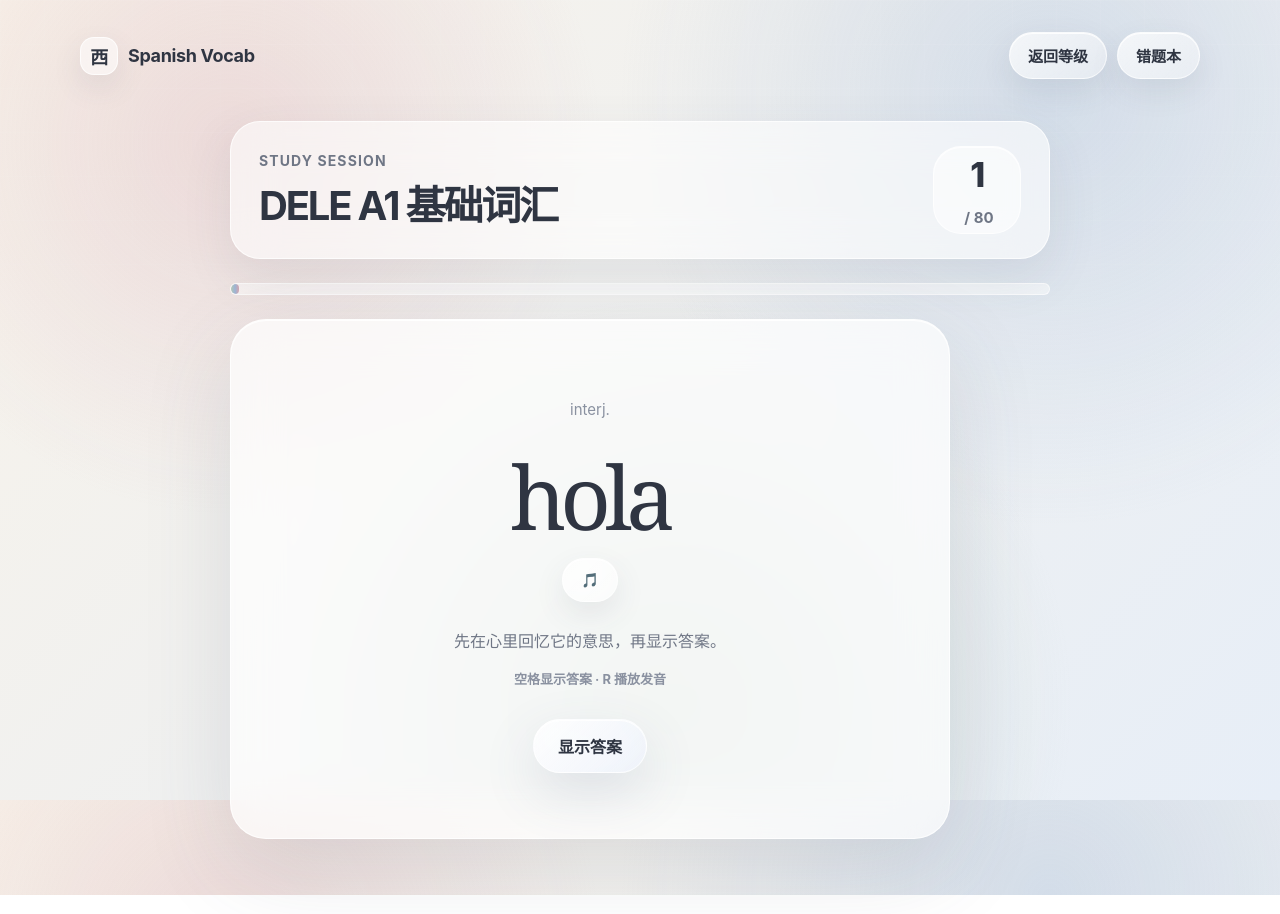
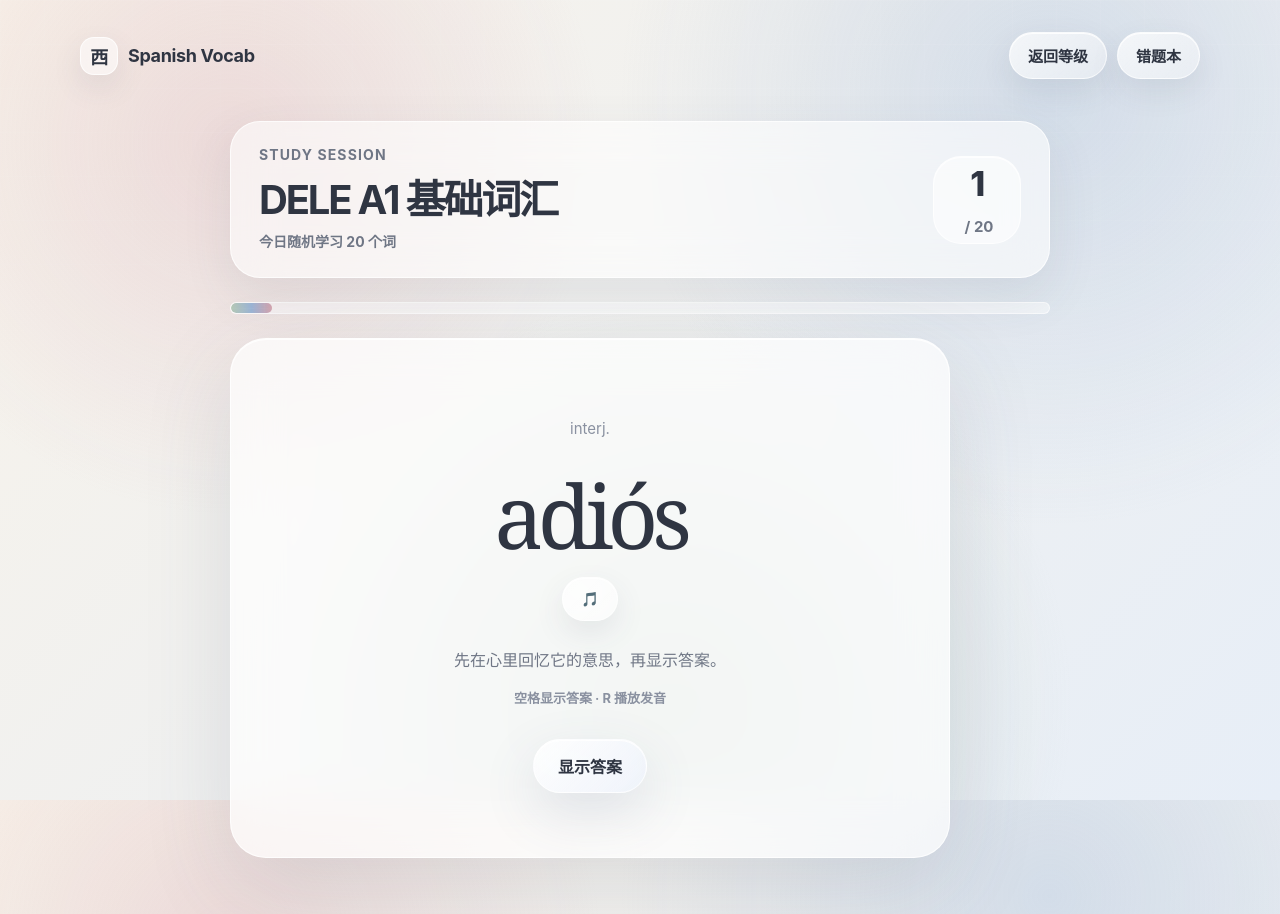
Before and after one commit to Cliion11/spanish-vocab-app, a Next.js app: page /study/1 in a window 1280 px wide. Built offline with nearby package versions, Linux system fonts and the light colour scheme.

Commit message:
Add daily random word selection

```diff
--- a/app/globals.css
+++ b/app/globals.css
@@ -1482,3 +1482,11 @@ button:active,
     width: 100%;
   }
 }
+/* Daily session note */
+.daily-session-note {
+  margin: 8px 0 0;
+  color: var(--text-soft);
+  font-size: 14px;
+  font-weight: 700;
+  line-height: 1.6;
+}
--- a/app/study/[level]/page.tsx
+++ b/app/study/[level]/page.tsx
@@ -42,6 +42,62 @@ function readNumber(key: string) {
 
 function writeNumber(key: string, value: number) {
   window.localStorage.setItem(key, String(value));
+}
+function readDailyGoal(totalWords: number) {
+  if (typeof window === "undefined") {
+    return Math.min(20, totalWords);
+  }
+
+  const value = Number(window.localStorage.getItem("daily-goal"));
+
+  const dailyGoal =
+    Number.isFinite(value) && value > 0 ? value : 20;
+
+  return Math.min(dailyGoal, totalWords);
+}
+function getTodayKey() {
+  const date = new Date();
+  const year = date.getFullYear();
+  const month = String(date.getMonth() + 1).padStart(2, "0");
+  const day = String(date.getDate()).padStart(2, "0");
+
+  return `${year}-${month}-${day}`;
+}
+
+function createSeed(text: string) {
+  let hash = 0;
+
+  for (let i = 0; i < text.length; i += 1) {
+    hash = (hash << 5) - hash + text.charCodeAt(i);
+    hash |= 0;
+  }
+
+  return Math.abs(hash) || 1;
+}
+
+function createSeededRandom(seed: number) {
+  let value = seed;
+
+  return function random() {
+    value = (value * 1664525 + 1013904223) % 4294967296;
+    return value / 4294967296;
+  };
+}
+
+function getDailyWords(level: LevelId, allWords: WordItem[]) {
+  const dailyGoal = readDailyGoal(allWords.length);
+  const todayKey = getTodayKey();
+  const seed = createSeed(`${level}-${todayKey}-${dailyGoal}-${allWords.length}`);
+  const random = createSeededRandom(seed);
+
+  return allWords
+    .map((word) => ({
+      word,
+      order: random(),
+    }))
+    .sort((a, b) => a.order - b.order)
+    .slice(0, dailyGoal)
+    .map((item) => item.word);
 }
 
 function speakSpanish(text: string) {
@@ -120,7 +176,11 @@ export default function StudyLevelPage() {
   const level = Array.isArray(rawLevel) ? rawLevel[0] : rawLevel;
 
   const safeLevel: LevelId = isLevelId(level) ? level : "a1";
-  const words = useMemo(() => wordBank[safeLevel], [safeLevel]);
+const allWords = useMemo(() => wordBank[safeLevel], [safeLevel]);
+
+const words = useMemo(() => {
+  return getDailyWords(safeLevel, allWords);
+}, [safeLevel, allWords]);
 
   const [index, setIndex] = useState(0);
   const [showAnswer, setShowAnswer] = useState(false);
@@ -301,6 +361,7 @@ export default function StudyLevelPage() {
           <div>
             <p className="eyebrow">Study Session</p>
             <h1>{levelNames[safeLevel]}</h1>
+<p className="daily-session-note">今日随机学习 {words.length} 个词</p>
           </div>
 
           <div className="study-count">
```
